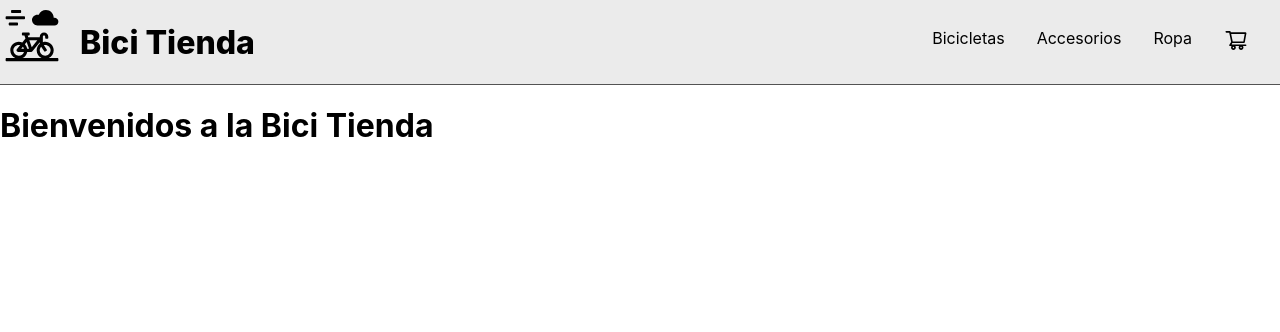
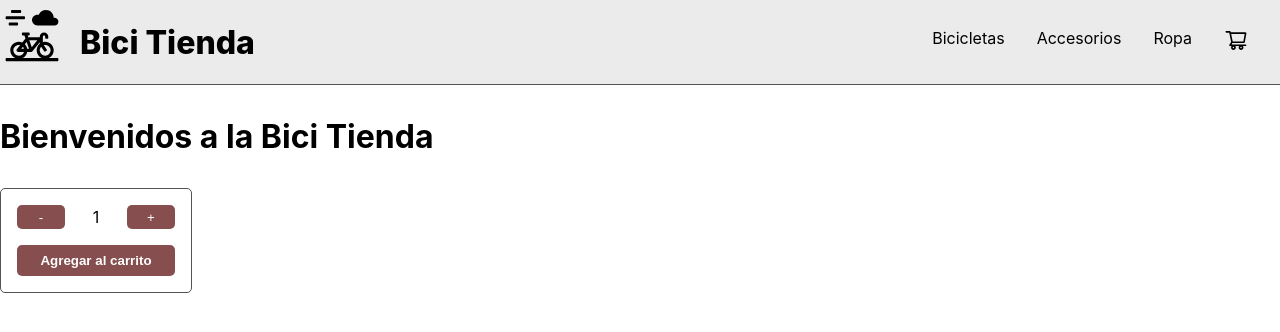
Before and after one commit to franciscocobas/bici-tienda, a React (Create React App) app: page / in a window 1280 px wide. Shown: the top 332 px of the page. Built offline with nearby package versions, Linux system fonts and the light colour scheme.

Commit message:
Desafío #4 - (NO COPIAR CÓDIGO)

```diff
--- a/src/App.css
+++ b/src/App.css
@@ -1,5 +1,5 @@
 header {
-  border-bottom: 1px solid #535353;
+  border-bottom: 1px solid var(--border-grey);
   background-color: #ebebeb;
 }
 
--- /dev/null
+++ b/src/components/ItemCount.css
@@ -0,0 +1,28 @@
+.item-count-container {
+  border: 1px solid var(--border-grey);
+  width: 12rem;
+  display: flex;
+  flex-direction: column;
+  padding: 1rem;
+  border-radius: 5px;
+  align-items: center;
+}
+
+.counter-container {
+  display: flex;
+  align-items: center;
+  justify-content: space-between;
+  width: 100%;
+  margin-bottom: 1rem;
+}
+
+.counter-container button {
+  width: 3rem;
+  height: 1.5rem;
+}
+
+.add-to-cart-button {
+  width: 100%;
+  padding: 0.5rem 1rem;
+  font-weight: 800;
+}
--- /dev/null
+++ b/src/components/ItemCount.js
@@ -0,0 +1,33 @@
+import { useState } from 'react';
+import './ItemCount.css';
+
+export default function ItemCount({ stock, initial, onAdd }) {
+  const [itemCounter, setItemCounter] = useState(initial);
+
+  function sumar() {
+    if (itemCounter < stock) {
+      setItemCounter(itemCounter + 1);
+    }
+  }
+
+  function restar() {
+    if (itemCounter > 0) {
+      setItemCounter(itemCounter - 1);
+    }
+  }
+
+  function addToCart() {
+    onAdd(itemCounter);
+  }
+
+  return (
+    <div className='item-count-container'>
+      <div className='counter-container'>
+        <button onClick={restar}>-</button>
+        <p>{itemCounter}</p>
+        <button onClick={sumar}>+</button>
+      </div>
+      <button className='add-to-cart-button' onClick={addToCart}>Agregar al carrito</button>
+    </div>
+  );
+}
--- a/src/components/ItemListContainer.css
+++ b/src/components/ItemListContainer.css
@@ -0,0 +1,3 @@
+h1 {
+  margin: 2rem 0;
+}
--- a/src/components/ItemListContainer.js
+++ b/src/components/ItemListContainer.js
@@ -1,3 +1,16 @@
+import './ItemListContainer.css';
+
+import ItemCount from './ItemCount';
+
 export default function ItemListContainer({ greetings }) {
-  return <h1>{greetings}</h1>
+  function onAddItem(itemCount) {
+    console.log(itemCount);
+  }
+
+  return (
+    <div>
+      <h1>{greetings}</h1>
+      <ItemCount stock={5} initial={1} onAdd={onAddItem} />
+    </div>
+  )
 }
--- a/src/index.css
+++ b/src/index.css
@@ -1,3 +1,9 @@
+* {
+  margin: 0;
+  padding: 0;
+  box-sizing: border-box;
+}
+
 body {
   margin: 0;
   font-family: -apple-system, BlinkMacSystemFont, 'Segoe UI', 'Roboto', 'Oxygen',
@@ -14,4 +20,14 @@ code {
 
 :root {
   --container-xl: 1280px;
+  --main-red: #864e4e;
+  --border-grey: #535353;
 }
+
+button {
+  background-color: var(--main-red);
+  border: none;
+  cursor: pointer;
+  color: white;
+  border-radius: 5px;
+}
```
